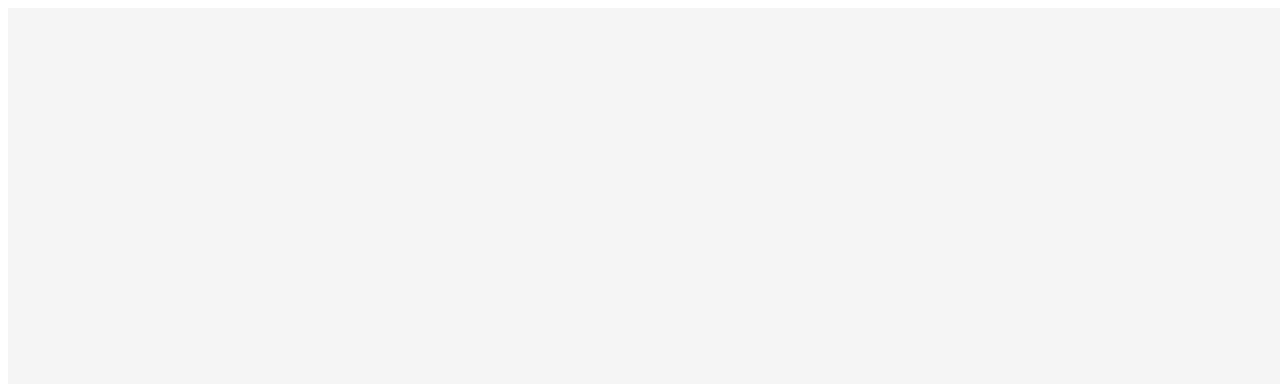
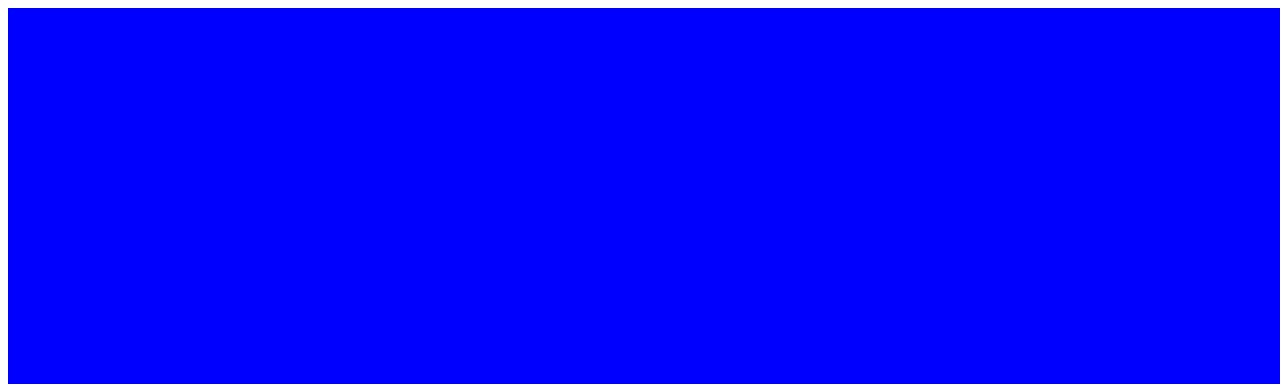
Before and after one commit to annbag/zadanie-16-6-plugin, a React app: page / in a window 1280 px wide. Shown: the top 384 px of the page. Built offline with nearby package versions, Linux system fonts and the light colour scheme.

Commit message:
add task

```diff
--- a/package.json
+++ b/package.json
@@ -5,7 +5,7 @@
   "main": "index.js",
   "scripts": {
     "test": "echo \"Error: no test specified\" && exit 1",
-    "start": "webpack --env development",
+    "start": "webpack-dev-server --env development",
     "build": "webpack --env production"
   },
   "author": "",
@@ -20,7 +20,8 @@
     "react-dom": "^16.4.0",
     "style-loader": "^0.21.0",
     "webpack": "^4.12.0",
-    "webpack-cli": "^3.0.4"
+    "webpack-cli": "^3.0.4",
+    "webpack-dev-server": "^3.1.4"
   },
   "dependencies": {
     "uuid": "^3.2.1"
--- a/src/containers/App.css
+++ b/src/containers/App.css
@@ -1,5 +1,5 @@
 .TodoApp {
-    background-color: #F5F5F5;
+    background-color: blue;
     color: #222;
     display: flex;
     flex-direction: column;
```
Also changed, not shown: 1 other file.
